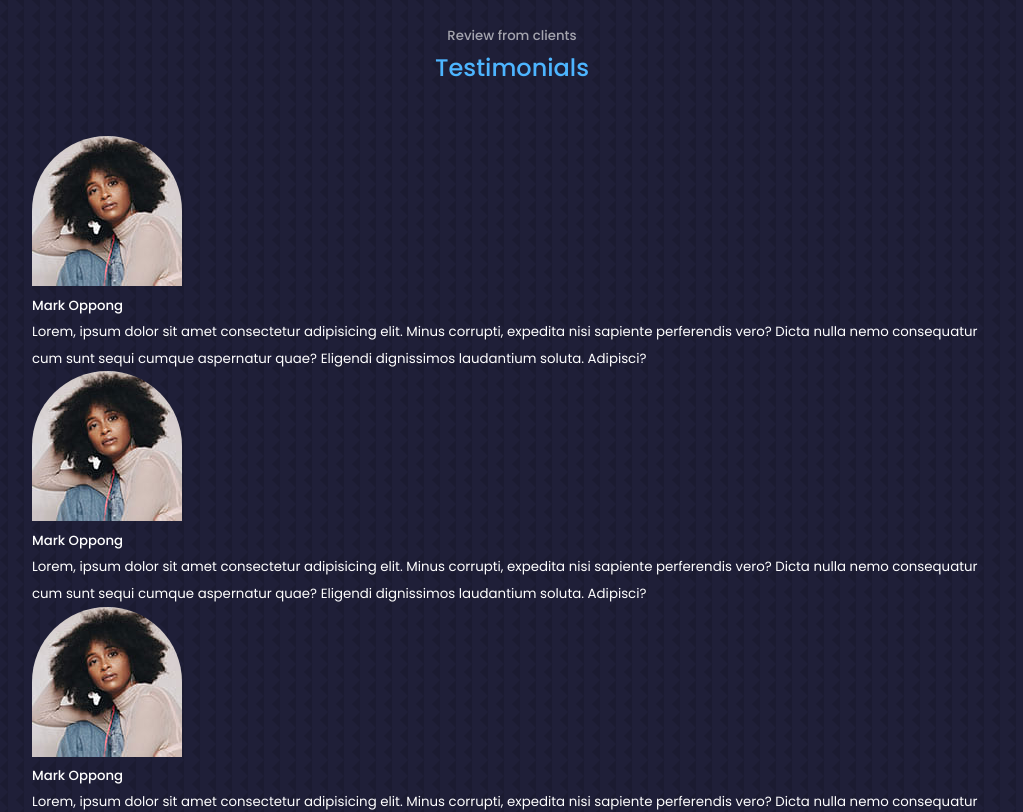
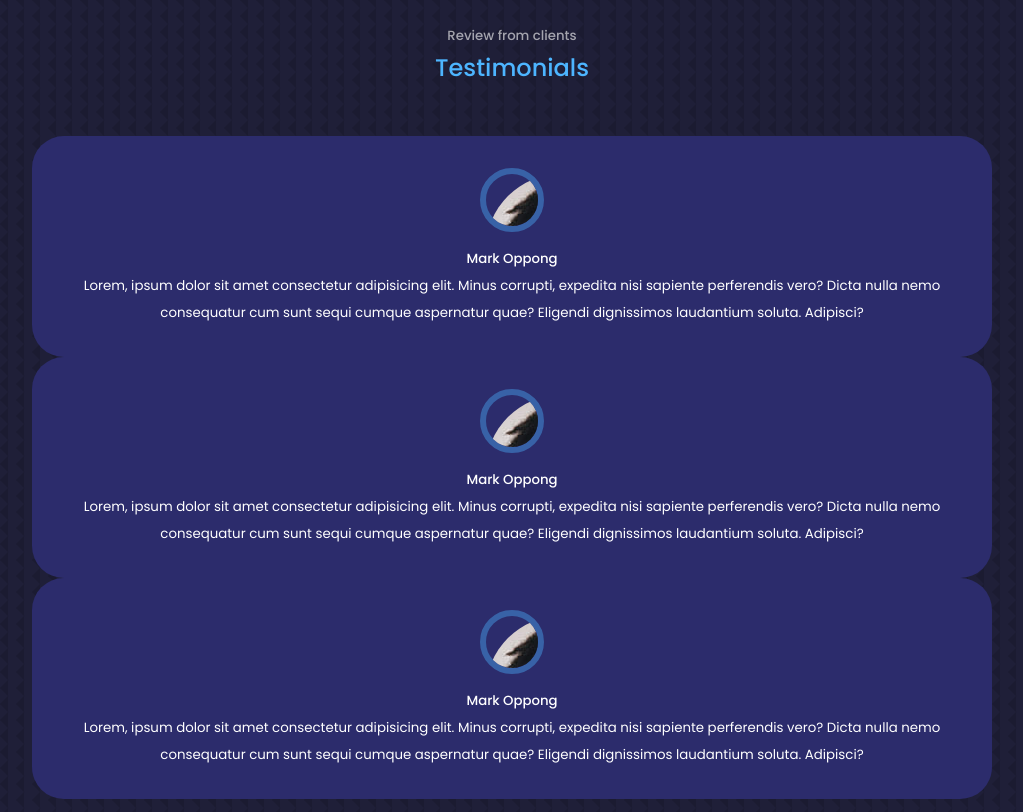
Before and after one commit to quarshie133/my-react-portfolio-website, a React (Create React App) app: page / in a window 1280 px wide. Shown: the part 3800-4612 px from the top of the page, without its empty margins (128-1151 px from the left). Built offline with nearby package versions, Linux system fonts and the light colour scheme.

Commit message:
testimonial layout styling

```diff
--- a/src/App.jsx
+++ b/src/App.jsx
@@ -8,6 +8,7 @@ import Portfolio from './components/portfolio/Portfolio';
 import Testimonials from './components/testimonials/Testimonials';
 import Contact from './components/contact/Contact';
 import Footer from './components/footer/Footer';
+
 
  const App = () => {
   return (
--- a/src/components/testimonials/Testimonials.jsx
+++ b/src/components/testimonials/Testimonials.jsx
@@ -1,47 +1,55 @@
-import React from 'react';
-import './testimonials.css';
-import AVTR1 from '../../assets/avatar1.jpg';
-import AVTR2 from '../../assets/avatar2.jpg';
-import AVTR3 from '../../assets/avatar3.jpg';
-
+import React from "react";
+import "./testimonials.css";
+import AVTR1 from "../../assets/avatar1.jpg";
+import AVTR2 from "../../assets/avatar2.jpg";
+import AVTR3 from "../../assets/avatar3.jpg";
 
 const Testimonials = () => {
   return (
-    <section id='testimonials'>
+    <section id="testimonials">
       <h5>Review from clients</h5>
       <h2>Testimonials</h2>
 
-      <div className='container testimonials__container'>
-        <article className='testimonial'>
+      <div className="container testimonials__container">
+        <article className="testimonial">
           <div className="client__avatar">
             <img src={AVTR1} alt="Avartar One" />
-              <h5 className='client__name'>Mark Oppong</h5>
-              <small className='cleint__review'>
-                Lorem, ipsum dolor sit amet consectetur adipisicing elit. Minus corrupti, expedita nisi sapiente perferendis vero? Dicta nulla nemo consequatur cum sunt sequi cumque aspernatur quae? Eligendi dignissimos laudantium soluta. Adipisci?
+          </div>
+          <h5 className="client__name">Mark Oppong</h5>
+          <small className="cleint__review">
+            Lorem, ipsum dolor sit amet consectetur adipisicing elit. Minus
+            corrupti, expedita nisi sapiente perferendis vero? Dicta nulla nemo
+            consequatur cum sunt sequi cumque aspernatur quae? Eligendi
+            dignissimos laudantium soluta. Adipisci?
           </small>
-            </div>
         </article>
-        <article className='testimonial'>
+        <article className="testimonial">
           <div className="client__avatar">
             <img src={AVTR1} alt="Avartar One" />
-              <h5 className='client__name'>Mark Oppong</h5>
-              <small className='cleint__review'>
-                Lorem, ipsum dolor sit amet consectetur adipisicing elit. Minus corrupti, expedita nisi sapiente perferendis vero? Dicta nulla nemo consequatur cum sunt sequi cumque aspernatur quae? Eligendi dignissimos laudantium soluta. Adipisci?
+          </div>
+          <h5 className="client__name">Mark Oppong</h5>
+          <small className="cleint__review">
+            Lorem, ipsum dolor sit amet consectetur adipisicing elit. Minus
+            corrupti, expedita nisi sapiente perferendis vero? Dicta nulla nemo
+            consequatur cum sunt sequi cumque aspernatur quae? Eligendi
+            dignissimos laudantium soluta. Adipisci?
           </small>
-            </div>
         </article>
-        <article className='testimonial'>
+        <article className="testimonial">
           <div className="client__avatar">
             <img src={AVTR1} alt="Avartar One" />
-              <h5 className='client__name'>Mark Oppong</h5>
-              <small className='cleint__review'>
-                Lorem, ipsum dolor sit amet consectetur adipisicing elit. Minus corrupti, expedita nisi sapiente perferendis vero? Dicta nulla nemo consequatur cum sunt sequi cumque aspernatur quae? Eligendi dignissimos laudantium soluta. Adipisci?
+          </div>
+          <h5 className="client__name">Mark Oppong</h5>
+          <small className="cleint__review">
+            Lorem, ipsum dolor sit amet consectetur adipisicing elit. Minus
+            corrupti, expedita nisi sapiente perferendis vero? Dicta nulla nemo
+            consequatur cum sunt sequi cumque aspernatur quae? Eligendi
+            dignissimos laudantium soluta. Adipisci?
           </small>
-            </div>
         </article>
       </div>
     </section>
-  )
-}
+  );
+};
 
 export default Testimonials;
--- a/src/components/testimonials/testimonials.css
+++ b/src/components/testimonials/testimonials.css
@@ -0,0 +1,47 @@
+.container.testiminials__container {
+    width: 40%;
+}
+
+.client__avatar {
+    width: 4rem;
+    aspect-ratio: 1/1;
+    overflow: hidden;
+    border-radius:50%;
+    margin: 0 auto 1rem;
+    border: 0.4rem solid var(--color-primary-variant);
+}
+
+.testimonial {
+    background: var(--color-bg-variant);
+    text-align: center;
+    padding: 2rem;
+    border-radius: 2rem;
+    user-select: none;
+}
+
+ .client__review {
+     color: var(--color-light);
+     font-weight: 300;
+     display: block;
+     width: 80%;
+     margin: 0.8rem auto 0;
+ }
+
+
+/*============= MEDIA QUERIES (MEDIUM DEVICES) =========== */
+@media screen and (max-width: 1024px) {
+    .container.testiminials__container {
+        width: 60%;
+
+    }
+}
+/*============= MEDIA QUERIES (SMALL DEVICES) =========== */
+@media screen and (max-width: 600px) {
+  .container.testiminials__container {
+      width: var(--container-width-sm);
+  }
+
+  .client__review {
+      width: var(--container-width-sm)
+  }
+}
--- a/src/index.js
+++ b/src/index.js
@@ -7,6 +7,6 @@ import "./index.css";
 const root = ReactDOM.createRoot(document.getElementById("root"));
 root.render(
   <React.StrictMode>
-   <App />
+    <App />
   </React.StrictMode>
 );
```
Lines whose indentation alone changed are shown as unchanged.
